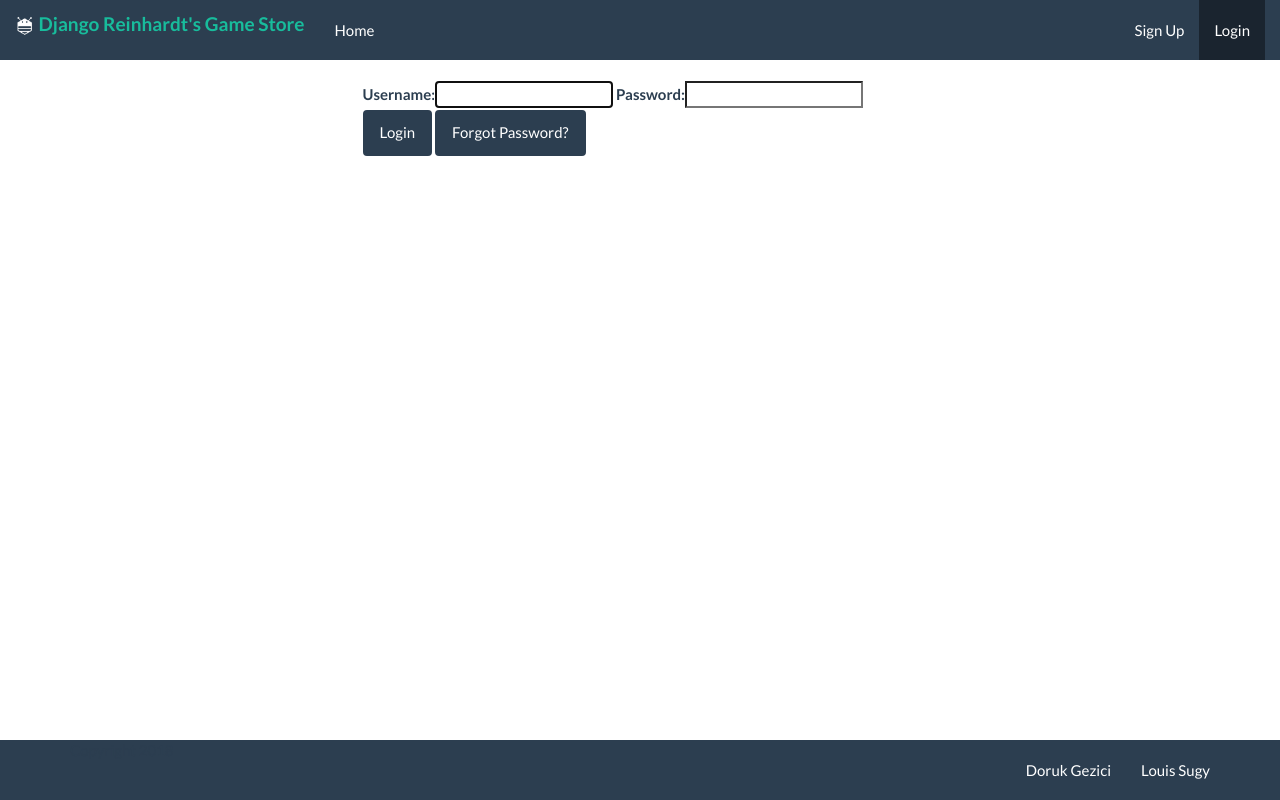
After one commit to dorukgezici/django-gamestore, a Django app: page /accounts/login/ in a window 1280 px wide. The commit adds this page. Run offline with Django 3.2, Linux system fonts and the light colour scheme; some libraries are stand-ins or nearby versions.

Commit message:
Registration and Login

```diff
--- a/gamestore/templates/base.html
+++ b/gamestore/templates/base.html
@@ -36,7 +36,16 @@
                         <li {% if request.path == index_url %}class="active"{% endif %}><a href="{{ index_url }}">Home </a></li>
                     </ul>
                     <ul class="nav navbar-nav navbar-right">
-
+                        {% if request.user.is_authenticated %}
+                            <li><a href="/{% if request.user.is_superuser %}admin{% endif %}">{{request.user.username}}<span style="margin-left: 15px;"></span></a></li>
+                            {% url "logout" as logout_url %}
+                            <li {% if request.path == logout_url %}class="active"{% endif %}><a href="{% url "logout" %}">Logout </a></li>
+                        {% else %}
+                            {% url "signup" as signup_url %}
+                            <li {% if request.path == signup_url %}class="active"{% endif %}><a href="{% url "signup" %}">Sign Up </a></li>
+                            {% url "login" as login_url %}
+                            <li {% if request.path == login_url %}class="active"{% endif %}><a href="{% url "login" %}">Login </a></li>
+                        {% endif %}
                     </ul>
                 </div>
             </div>
--- a/gamestore/templates/index.html
+++ b/gamestore/templates/index.html
@@ -20,7 +20,7 @@
                         {% if game.scores %}
                             <div class="panel-body">
                                 <h3>Leaderboard</h3>
-                                {% for score in game.scores %}
+                                {% for score in game.scores|dictsortreversed:"value" %}
                                     <p>#{{ forloop.counter }}: {{ score.value }} by <b>{{ score.player }}</b></p>
                                 {% endfor %}
                             </div>
--- /dev/null
+++ b/gamestore/templates/registration/login.html
@@ -0,0 +1,30 @@
+{% extends "base.html" %}
+{% load bootstrap %}
+
+{% block title %}Login | Django Reinhardt's Game Store{% endblock %}
+
+{% block body %}
+    <div class="container">
+        <div class="row">
+            <div class="col-md-6 col-md-offset-3 card-bg">
+                <form action="" method="POST">
+                    {% csrf_token %}
+                    <input type="hidden" name="next" value="{{ next }}">
+                    {{ form|bootstrap }}
+                    <button class="btn btn-primary">Login</button>
+                    <a href="{% url 'password-reset' %}" class="btn btn-primary">Forgot Password?</a>
+                </form>
+                <div style="margin: 20px 0;" class="row">
+                    {% comment %}
+                        <div class="col-md-6">
+                            <a href="{% url 'social:begin' 'facebook' %}" class="btn btn-block btn-social btn-facebook"><span class="fa fa-facebook"></span> Sign in with Facebook</a>
+                        </div>
+                        <div class="col-md-6">
+                            <a href="{% url 'social:begin' 'twitter' %}" class="btn btn-block btn-social btn-twitter"><span class="fa fa-twitter"></span> Sign in with Twitter</a>
+                        </div>
+                    {% endcomment %}
+                </div>
+            </div>
+        </div>
+    </div>
+{% endblock%}
--- a/requirements.txt
+++ b/requirements.txt
@@ -6,3 +6,4 @@ psycopg2-binary==2.7.4
 pytz==2018.3
 whitenoise==3.3.1
 Pillow==5.0.0
+django-bootstrap-form
--- a/wsd2018project/settings.py
+++ b/wsd2018project/settings.py
@@ -41,6 +41,7 @@ INSTALLED_APPS = [
     # http://whitenoise.evans.io/en/stable/django.html#using-whitenoise-in-development
     'whitenoise.runserver_nostatic',
     'django.contrib.staticfiles',
+    'bootstrapform',
     'gamestore',
     'api'
 ]
@@ -95,6 +96,9 @@ DATABASES = {
         'NAME': 'wsd2018project'
         # if you want to define user, password etc.
         # do it here
+    }, 'sqlite3': {
+        'ENGINE': 'django.db.backends.sqlite3',
+        'NAME': os.path.join(BASE_DIR, 'db.sqlite3')
     }
 }
 
--- a/wsd2018project/urls.py
+++ b/wsd2018project/urls.py
@@ -1,10 +1,19 @@
 from django.contrib import admin
 from django.urls import include, path, re_path
 from django.conf import settings
+from django.contrib.auth import views as auth_views
 from django.views.static import serve
 
 urlpatterns = [
     path('admin/', admin.site.urls),
+    path('accounts/login/', auth_views.LoginView.as_view(), name='login'),
+    path('accounts/logout', auth_views.LogoutView.as_view(next_page='/'), name='logout'),
+    path('accounts/reset-password', auth_views.PasswordResetView.as_view(), name="password-reset"),
+    path('accounts/reset-password-done', auth_views.PasswordResetDoneView.as_view(), name="password_reset_done"),
+    path('accounts/reset-password-confirm/<uidb64>/<token>/', auth_views.PasswordResetConfirmView.as_view(),
+         name='password_reset_confirm'),
+    path('accounts/reset-password-complete', auth_views.PasswordResetCompleteView.as_view(),
+         name='password_reset_complete'),
     path('', include('gamestore.urls')),
     path('api/', include('api.urls'))
 ]
```
Also changed, not shown: gamestore/templates/registration/signup.html (added, +28 -0 lines), wsd2018project/media/covers/ilovelinux_AH1LPCO.jpg (added), wsd2018project/media/covers/python-logo_0i67s3J.png (added).
